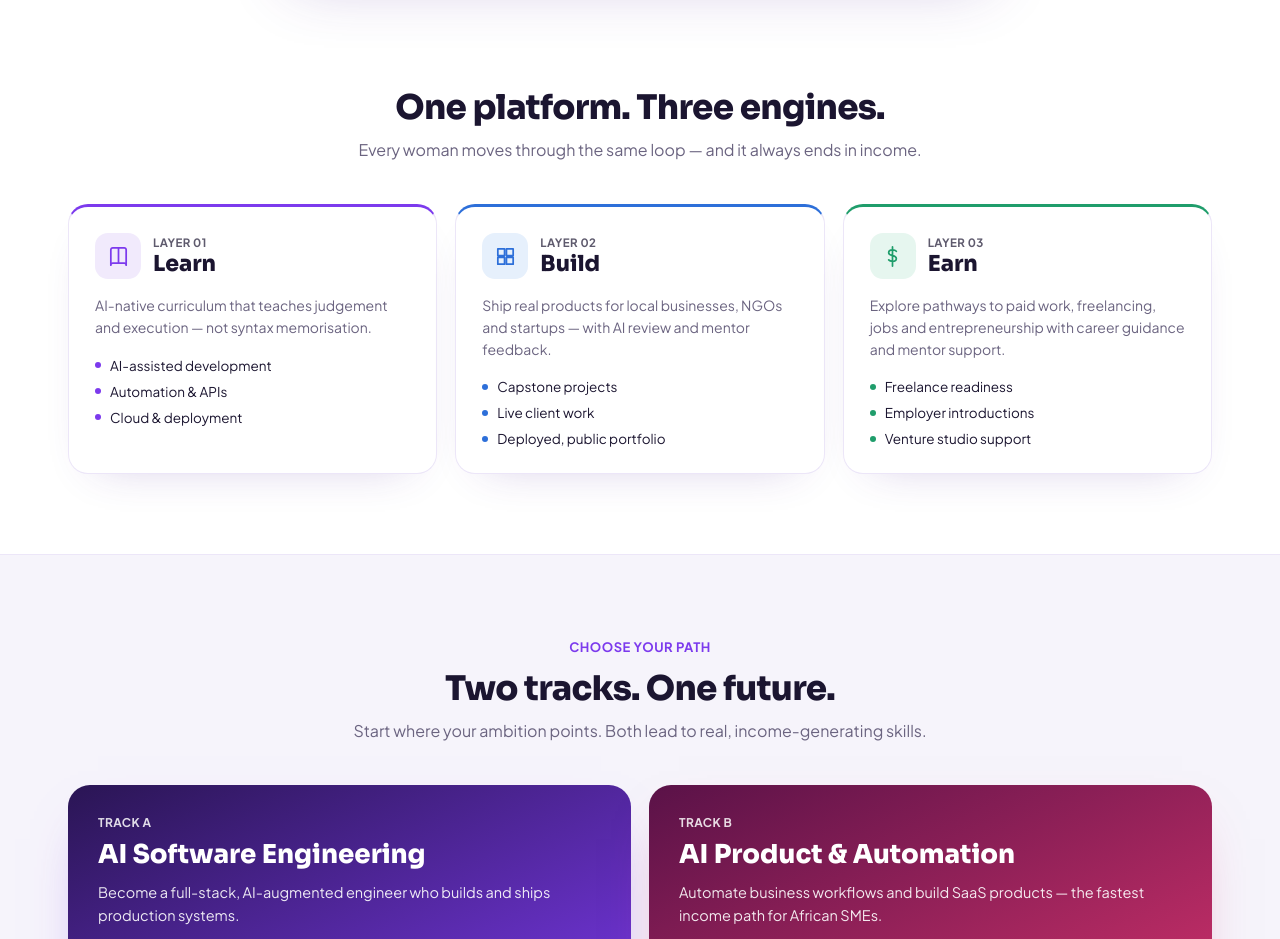
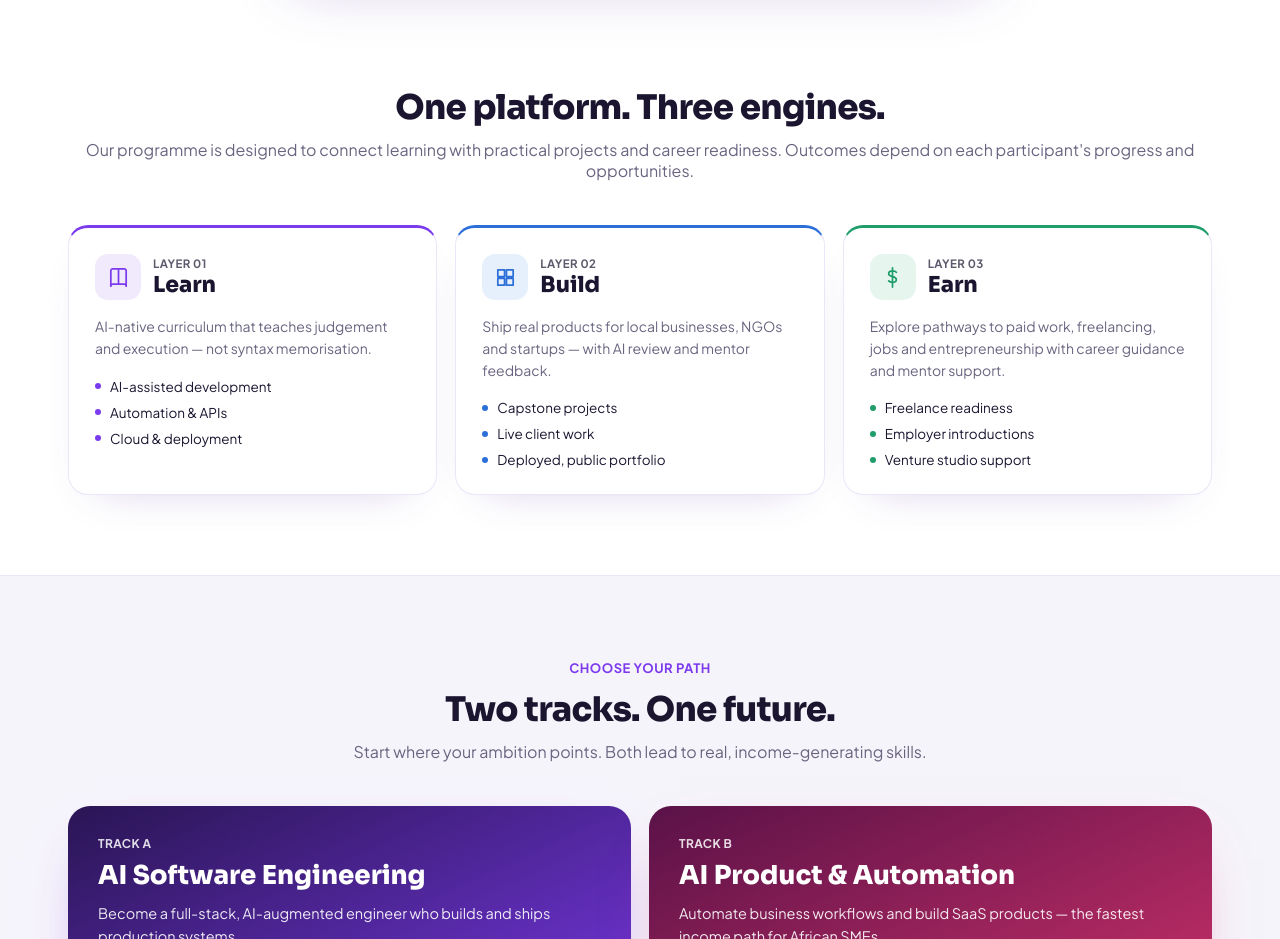
Before and after one commit to techascend-cohort-2/techascend-platform, a Next.js app: page / in a window 1280 px wide. Shown: the part 2660-3599 px from the top of the page. Built offline with nearby package versions, Linux system fonts and the light colour scheme; no server answers; the database is empty.

Commit message:
Clarify planned outcomes and remove unverified promises

```diff
--- a/components/Engines.tsx
+++ b/components/Engines.tsx
@@ -8,7 +8,7 @@ export default function Engines() {
       <div className={styles.head}>
         <h2 className={styles.title}>One platform. Three engines.</h2>
         <p className={styles.lede}>
-          Every woman moves through the same loop — and it always ends in income.
+          Our programme is designed to connect learning with practical projects and career readiness. Outcomes depend on each participant's progress and opportunities.
         </p>
       </div>
       <div className={styles.grid}>
```
